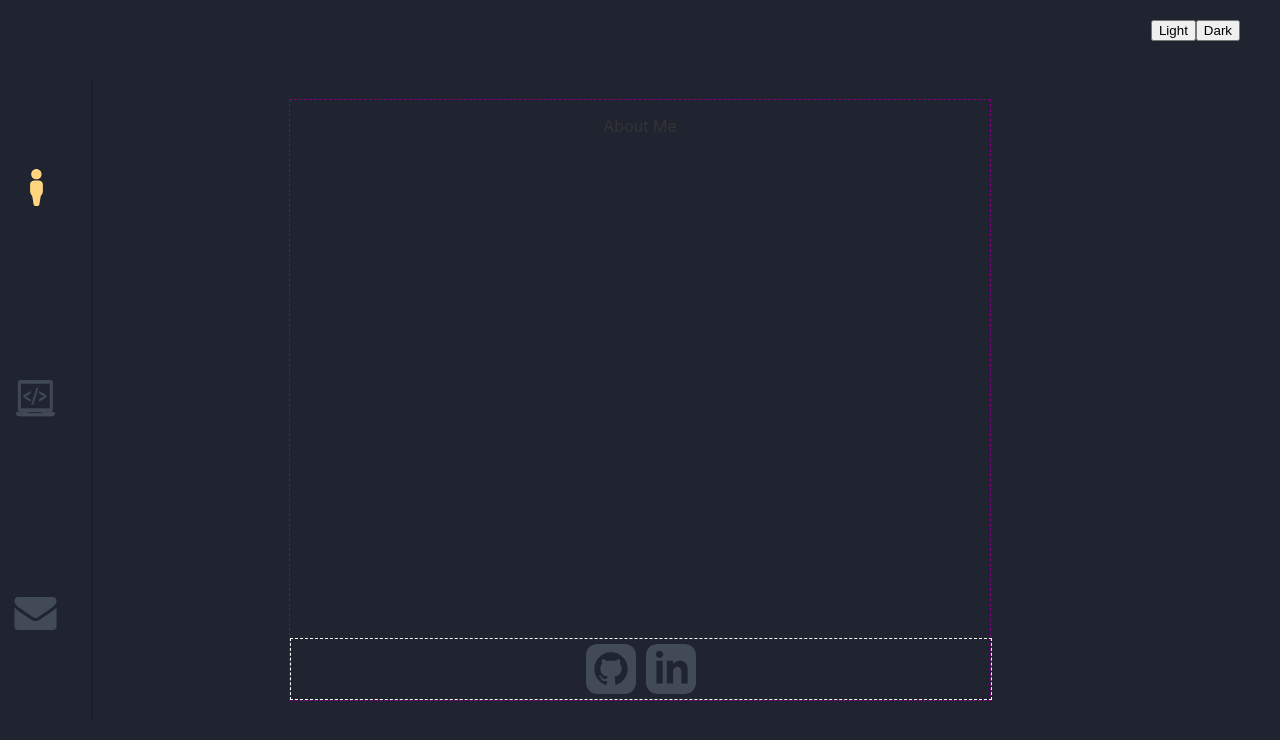
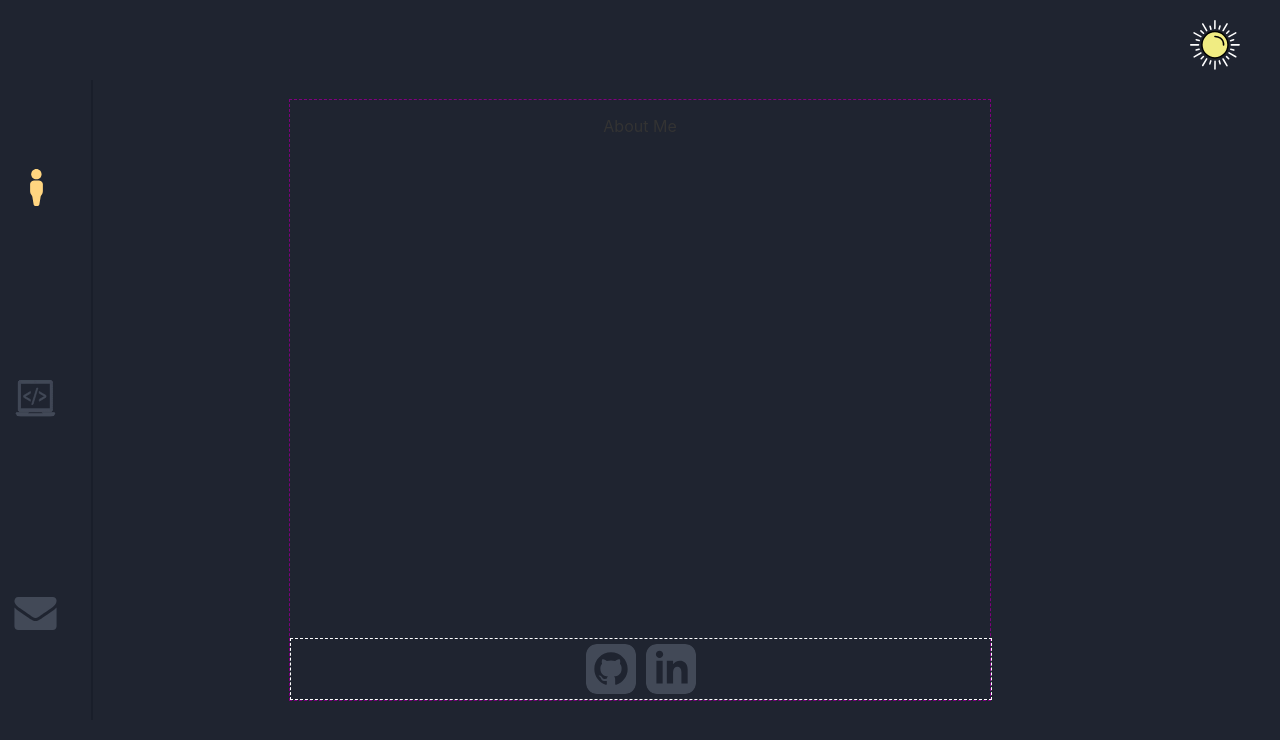
Before and after one commit to dhawkvq/dhawkvq.github.io, a Svelte app: page / in a window 1280 px wide. Shown: the top 740 px of the page. Built offline with nearby package versions, Linux system fonts and the light colour scheme.

Commit message:
created SunIcon. some animation is hooked up to the click event of the icon. figured out how to make the transition look how i wanted it to by adding a fade state to the icon and triggering the mounting of the upcoming moon icon.

```diff
--- a/src/components/ThemeChanger.svelte
+++ b/src/components/ThemeChanger/ThemeChanger.svelte
@@ -1,4 +1,5 @@
 <script lang='ts'>
+  import { SunIcon } from './components'
 
   type themeProps = {
     light: () => void,
@@ -6,15 +7,15 @@
   }
 
   export let theme:themeProps
+  console.log($theme)
 </script>
 
 <div class='themeButtonCont'>
-  <button on:click={theme.light}>
-    Light
-  </button>
-  <button on:click={theme.dark}>
-    Dark
-  </button>
+  {#if $theme === 'dark'}
+    <SunIcon handleClick={theme.light}/>
+  {:else}
+    <p>Moon</p>
+  {/if}
 </div>
 
 <style>
--- /dev/null
+++ b/src/components/ThemeChanger/components/SunIcon.svelte
@@ -0,0 +1,52 @@
+<script lang='ts'>
+  import { scale } from 'svelte/transition'
+  import { quintOut } from 'svelte/easing';
+  export let handleClick: () => void
+  let fade = false
+</script>
+{#if !fade}
+  <div on:click={() => fade = true}
+    out:scale='{{ duration: 1000, start: 0, easing: quintOut }}'
+    on:outroend='{handleClick}'
+  >
+    <svg viewBox="0 0 515 513" fill='none' stroke='white' xmlns="http://www.w3.org/2000/svg">
+      <path d="M391.5 255C391.5 329.884 331.233 390.5 257 390.5C182.767 390.5 122.5 329.884 122.5 255C122.5 180.116 182.767 119.5 257 119.5C331.233 119.5 391.5 180.116 391.5 255Z" fill="#F0EC82" stroke="black" stroke-width="15"/>
+      <line x1="256.916" y1="8.08289" x2="256.083" y2="88.0838"  stroke-width="16" stroke-linecap="round" stroke-linejoin="round"/>
+      <line x1="206.874" y1="64.5229" x2="215.452" y2="94.8778" stroke-width="16" stroke-linecap="round" stroke-linejoin="round"/>
+      <line x1="301.874" y1="421.523" x2="310.452" y2="451.878" stroke-width="16" stroke-linecap="round" stroke-linejoin="round"/>
+      <line x1="376.314" y1="376.953" x2="398.711" y2="399.164" stroke-width="16" stroke-linecap="round" stroke-linejoin="round"/>
+      <line x1="112.307" y1="111.602" x2="138.936" y2="136.421" stroke-width="16" stroke-linecap="round" stroke-linejoin="round"/>
+      <line x1="63.8318" y1="203.402" x2="94.9613" y2="211.944" stroke-width="16" stroke-linecap="round" stroke-linejoin="round"/>
+      <line x1="419.832" y1="301.402" x2="450.961" y2="309.944" stroke-width="16" stroke-linecap="round" stroke-linejoin="round"/>
+      <line x1="418.422" y1="212.674" x2="449.394" y2="203.578" stroke-width="16" stroke-linecap="round" stroke-linejoin="round"/>
+      <line x1="63.4216" y1="309.674" x2="94.3937" y2="300.578" stroke-width="16" stroke-linecap="round" stroke-linejoin="round"/>
+      <line x1="115.086" y1="398.566" x2="138.083" y2="375.914" stroke-width="16" stroke-linecap="round" stroke-linejoin="round"/>
+      <line x1="378.086" y1="136.567" x2="401.083" y2="113.914" stroke-width="16" stroke-linecap="round" stroke-linejoin="round"/>
+      <line x1="299.665" y1="92.2268" x2="309.03" y2="61.335" stroke-width="16" stroke-linecap="round" stroke-linejoin="round"/>
+      <line x1="204.665" y1="452.227" x2="214.03" y2="421.335" stroke-width="16" stroke-linecap="round" stroke-linejoin="round"/>
+      <line x1="130.955" y1="40.8277" x2="171.592" y2="109.744" stroke-width="16" stroke-linecap="round" stroke-linejoin="round"/>
+      <line x1="41.8886" y1="131.928" x2="111.697" y2="171.013" stroke-width="16" stroke-linecap="round" stroke-linejoin="round"/>
+      <line x1="88.0308" y1="256.026" x2="8.02605" y2="256.287" stroke-width="16" stroke-linecap="round" stroke-linejoin="round"/>
+      <line x1="112.309" y1="339.921" x2="42.9207" y2="379.747" stroke-width="16" stroke-linecap="round" stroke-linejoin="round"/>
+      <line x1="171.676" y1="399.958" x2="130.958" y2="468.826" stroke-width="16" stroke-linecap="round" stroke-linejoin="round"/>
+      <line x1="257.916" y1="424.083" x2="257.083" y2="504.084" stroke-width="16" stroke-linecap="round" stroke-linejoin="round"/>
+      <line x1="340.565" y1="401.668" x2="380.728" y2="470.862" stroke-width="16" stroke-linecap="round" stroke-linejoin="round"/>
+      <line x1="401.872" y1="338.77" x2="471.31" y2="378.509" stroke-width="16" stroke-linecap="round" stroke-linejoin="round"/>
+      <line x1="506.027" y1="256.022" x2="426.022" y2="256.246" stroke-width="16" stroke-linecap="round" stroke-linejoin="round"/>
+      <line x1="471.283" y1="131.923" x2="401.923" y2="171.798" stroke-width="16" stroke-linecap="round" stroke-linejoin="round"/>
+      <line x1="381.778" y1="39.9619" x2="340.962" y2="108.772" stroke-width="16" stroke-linecap="round" stroke-linejoin="round"/>
+      <path d="M257 169.004C287.587 168.695 348.197 186.062 345.939 258" stroke="black" stroke-width="16" stroke-linecap="round"/>
+    </svg>
+  </div>
+{/if}
+
+<style type='text/scss'>
+  div {
+    height: 50px;
+    width: 50px;
+
+    &:hover {
+      cursor: pointer;
+    }
+  }
+</style>
--- /dev/null
+++ b/src/components/ThemeChanger/components/index.js
@@ -0,0 +1 @@
+export { default as SunIcon } from './SunIcon.svelte'
--- a/src/components/index.js
+++ b/src/components/index.js
@@ -1,2 +1,2 @@
-export { default as ThemeChanger } from './ThemeChanger.svelte'
+export { default as ThemeChanger } from './ThemeChanger/ThemeChanger.svelte'
 export { default as NavTabs } from './NavTabs/Tabs.svelte'
```
